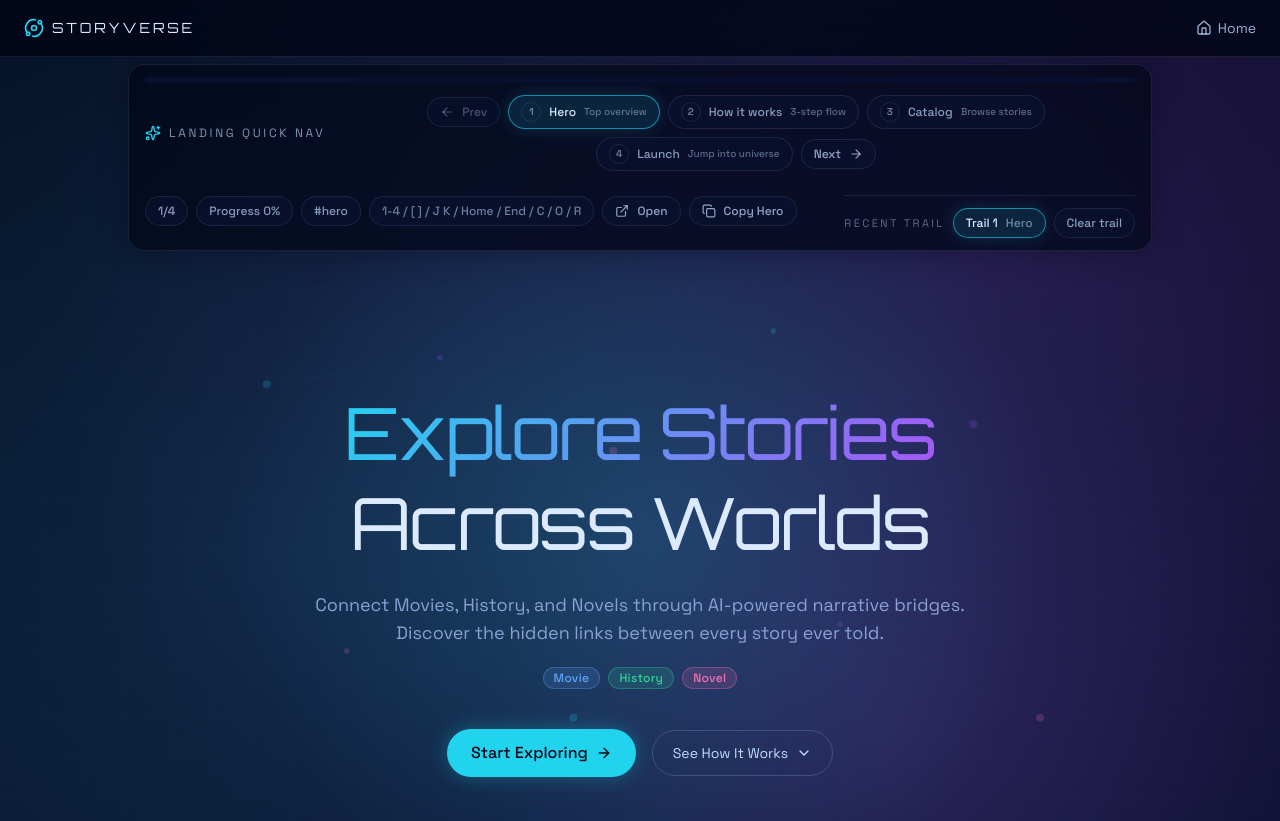
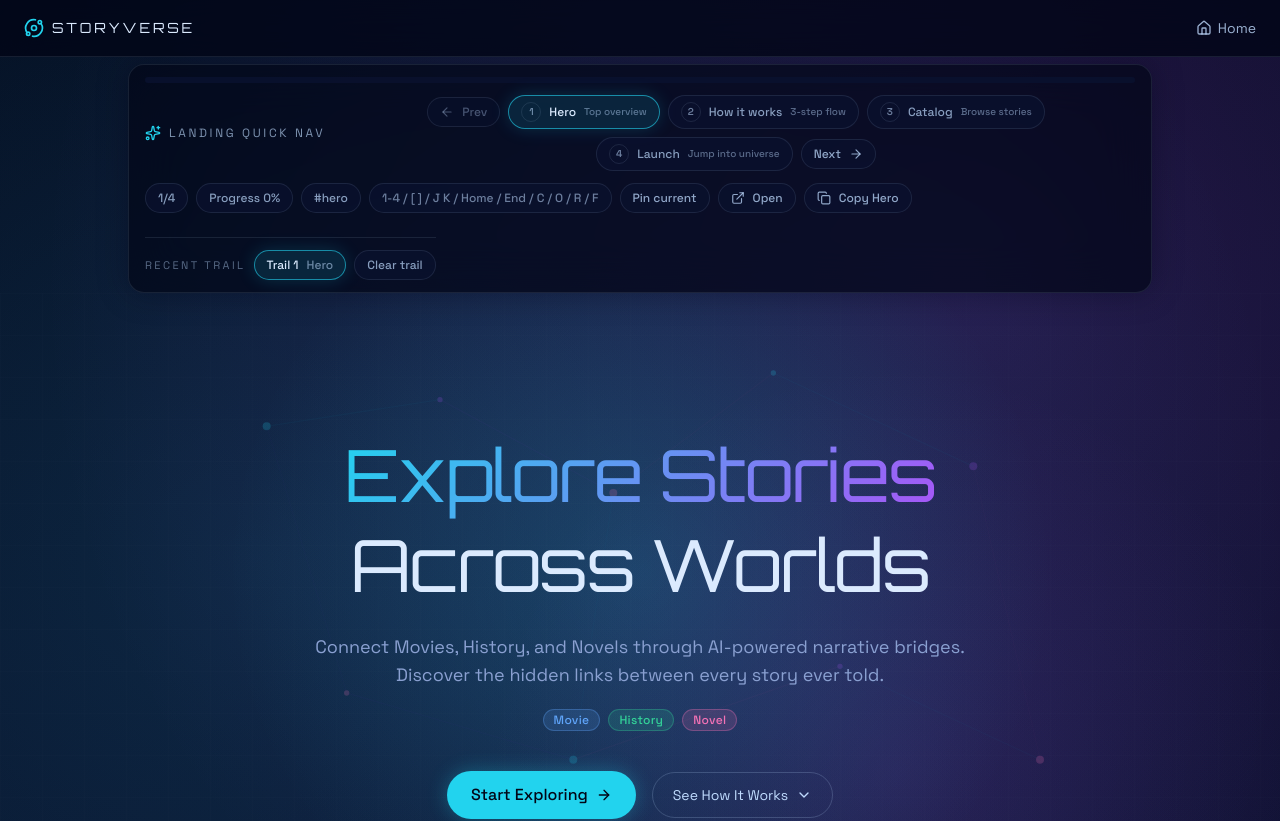
Before and after one commit to MosslandOpenDevs/StoryVerse, a Next.js app in the folder storyverse-web/: page / in a window 1280 px wide. Shown: the top 821 px of the page. Built offline with nearby package versions, Linux system fonts and the light colour scheme.

Commit message:
feat(ui): add pinned sections to marketing quick nav

```diff
--- a/storyverse-web/src/components/marketing/MarketingQuickNav.tsx
+++ b/storyverse-web/src/components/marketing/MarketingQuickNav.tsx
@@ -1,6 +1,6 @@
 "use client";
 
-import { useEffect, useMemo, useRef, useState } from "react";
+import { useCallback, useEffect, useMemo, useRef, useState } from "react";
 import { ArrowLeft, ArrowRight, Copy, ExternalLink, Sparkles } from "lucide-react";
 import { cn } from "@/lib/utils";
 
@@ -12,7 +12,9 @@ type MarketingSection = {
 
 const LAST_ACTIVE_MARKETING_SECTION_STORAGE_KEY = "storyverse-last-marketing-section";
 const RECENT_MARKETING_SECTION_TRAIL_STORAGE_KEY = "storyverse-recent-marketing-sections";
+const PINNED_MARKETING_SECTION_STORAGE_KEY = "storyverse-pinned-marketing-sections";
 const MAX_RECENT_MARKETING_SECTION_TRAIL = 3;
+const MAX_PINNED_MARKETING_SECTIONS = 4;
 
 const SECTIONS: MarketingSection[] = [
   { id: "hero", label: "Hero", hint: "Top overview" },
@@ -99,10 +101,46 @@ function saveRecentTrail(sectionIds: string[]) {
   }
 }
 
+function loadPinnedSections() {
+  if (typeof window === "undefined") {
+    return [] as string[];
+  }
+
+  try {
+    const storedPinned = window.localStorage.getItem(PINNED_MARKETING_SECTION_STORAGE_KEY);
+    if (!storedPinned) return [] as string[];
+
+    const parsedPinned = JSON.parse(storedPinned);
+    if (!Array.isArray(parsedPinned)) return [] as string[];
+
+    return parsedPinned
+      .filter((value): value is string => typeof value === "string")
+      .slice(0, MAX_PINNED_MARKETING_SECTIONS);
+  } catch {
+    return [] as string[];
+  }
+}
+
+function savePinnedSections(sectionIds: string[]) {
+  if (typeof window === "undefined") {
+    return;
+  }
+
+  try {
+    window.localStorage.setItem(
+      PINNED_MARKETING_SECTION_STORAGE_KEY,
+      JSON.stringify(sectionIds.slice(0, MAX_PINNED_MARKETING_SECTIONS)),
+    );
+  } catch {
+    // Ignore storage access issues.
+  }
+}
+
 export function MarketingQuickNav() {
   const [activeId, setActiveId] = useState<string>(SECTIONS[0]?.id ?? "hero");
   const [resumeId, setResumeId] = useState<string | null>(null);
   const [recentTrail, setRecentTrail] = useState<string[]>([]);
+  const [pinnedSections, setPinnedSections] = useState<string[]>([]);
   const [copyState, setCopyState] = useState<"idle" | "done" | "error">("idle");
   const clearCopyStateTimeoutRef = useRef<number | null>(null);
 
@@ -148,6 +186,7 @@ export function MarketingQuickNav() {
     sections.forEach((section) => observer.observe(section));
 
     setRecentTrail(loadRecentTrail().filter((sectionId) => SECTIONS.some((section) => section.id === sectionId)));
+    setPinnedSections(loadPinnedSections().filter((sectionId) => SECTIONS.some((section) => section.id === sectionId)));
 
     const hashId = window.location.hash.replace(/^#/, "");
     if (hashId && SECTIONS.some((section) => section.id === hashId)) {
@@ -203,6 +242,16 @@ export function MarketingQuickNav() {
       return nextTrail;
     });
   }, [activeId]);
+
+  const togglePinnedSection = useCallback((sectionId: string) => {
+    setPinnedSections((current) => {
+      const nextPinned = current.includes(sectionId)
+        ? current.filter((value) => value !== sectionId)
+        : [sectionId, ...current.filter((value) => value !== sectionId)].slice(0, MAX_PINNED_MARKETING_SECTIONS);
+      savePinnedSections(nextPinned);
+      return nextPinned;
+    });
+  }, []);
 
   useEffect(() => {
     if (copyState === "idle") return;
@@ -292,16 +341,26 @@ export function MarketingQuickNav() {
         event.preventDefault();
         if (!jumpToSection(resumeId)) return;
         setActiveId(resumeId);
+        return;
+      }
+
+      if (event.key.toLowerCase() === "f") {
+        event.preventDefault();
+        togglePinnedSection(activeSection.id);
       }
     };
 
     window.addEventListener("keydown", handleKeyDown);
     return () => window.removeEventListener("keydown", handleKeyDown);
-  }, [activeIndex, activeSection.id, canJumpNext, canJumpPrev, resumeId]);
+  }, [activeIndex, activeSection.id, canJumpNext, canJumpPrev, resumeId, togglePinnedSection]);
 
   const recentTrailSections = recentTrail
     .map((sectionId) => SECTIONS.find((section) => section.id === sectionId) ?? null)
     .filter((section): section is MarketingSection => Boolean(section));
+  const pinnedSectionItems = pinnedSections
+    .map((sectionId) => SECTIONS.find((section) => section.id === sectionId) ?? null)
+    .filter((section): section is MarketingSection => Boolean(section));
+  const isActiveSectionPinned = pinnedSections.includes(activeSection.id);
 
   return (
     <div className="sticky top-16 z-40 px-6 pb-2">
@@ -424,8 +483,24 @@ export function MarketingQuickNav() {
           </span>
 
           <span className="inline-flex items-center rounded-full border border-cosmos-200/10 bg-cosmos-900/70 px-3 py-1.5 text-xs font-medium text-cosmos-200/55">
-            1-4 / [ ] / J K / Home / End / C / O / R
+            1-4 / [ ] / J K / Home / End / C / O / R / F
           </span>
+
+          <button
+            type="button"
+            onClick={() => {
+              togglePinnedSection(activeSection.id);
+            }}
+            className={cn(
+              "inline-flex items-center gap-2 rounded-full border px-3 py-1.5 text-xs font-medium transition-colors",
+              isActiveSectionPinned
+                ? "border-neon-cyan/50 bg-neon-cyan/12 text-cosmos-100"
+                : "border-cosmos-200/10 bg-cosmos-900/70 text-cosmos-200/75 hover:border-neon-cyan/35 hover:text-cosmos-100",
+            )}
+            title={`${isActiveSectionPinned ? "Unpin" : "Pin"} ${activeSection.label}`}
+          >
+            {isActiveSectionPinned ? "Pinned" : "Pin current"}
+          </button>
 
           <button
             type="button"
@@ -457,6 +532,48 @@ export function MarketingQuickNav() {
                 : `Copy ${activeSection.label}`}
           </button>
         </div>
+
+        {pinnedSectionItems.length > 0 ? (
+          <div className="mt-3 flex flex-wrap items-center gap-2 border-t border-cosmos-200/10 pt-3">
+            <span className="text-[11px] uppercase tracking-[0.22em] text-cosmos-200/45">Pinned lanes</span>
+            {pinnedSectionItems.map((section, index) => {
+              const isActive = section.id === activeSection.id;
+
+              return (
+                <button
+                  key={`pinned-${section.id}`}
+                  type="button"
+                  onClick={() => {
+                    if (!jumpToSection(section.id)) return;
+                    setActiveId(section.id);
+                  }}
+                  className={cn(
+                    "inline-flex items-center gap-2 rounded-full border px-3 py-1.5 text-xs font-medium transition-all",
+                    isActive
+                      ? "border-neon-cyan/60 bg-neon-cyan/12 text-cosmos-100 shadow-[0_0_18px_rgba(34,211,238,0.18)]"
+                      : "border-cosmos-200/10 bg-cosmos-900/70 text-cosmos-200/70 hover:border-neon-cyan/35 hover:text-cosmos-100",
+                  )}
+                  title={`Jump to pinned section ${section.label}`}
+                >
+                  Pin {index + 1}
+                  <span className="text-cosmos-200/55">{section.label}</span>
+                </button>
+              );
+            })}
+
+            <button
+              type="button"
+              onClick={() => {
+                setPinnedSections([]);
+                savePinnedSections([]);
+              }}
+              className="inline-flex items-center gap-2 rounded-full border border-cosmos-200/10 bg-cosmos-900/70 px-3 py-1.5 text-xs font-medium text-cosmos-200/70 transition-colors hover:border-neon-cyan/35 hover:text-cosmos-100"
+              title="Clear pinned sections"
+            >
+              Clear pins
+            </button>
+          </div>
+        ) : null}
 
         {recentTrailSections.length > 0 ? (
           <div className="mt-3 flex flex-wrap items-center gap-2 border-t border-cosmos-200/10 pt-3">
```
